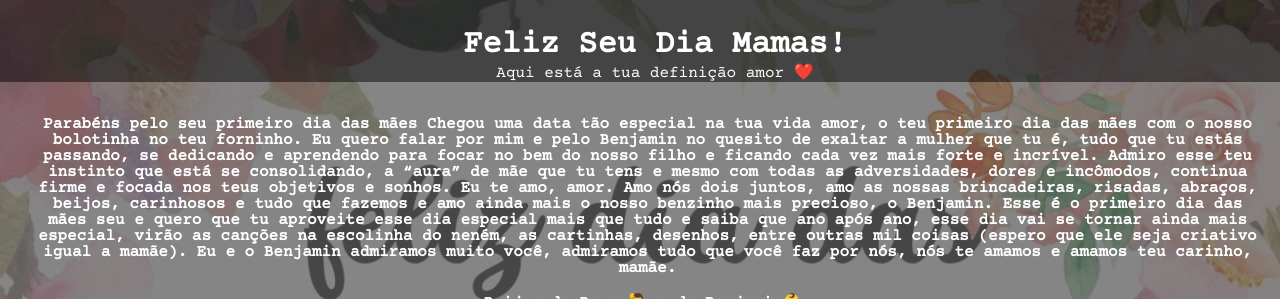
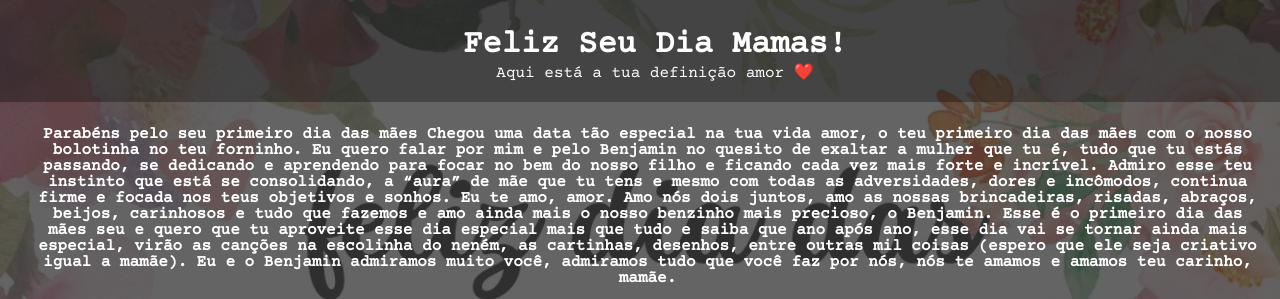
Before and after one commit to brunoaeberhardt/projeto-dia.das.maes, a plain HTML site: page index.html in a window 1280 px wide. Shown: the top 299 px of the page. Drawn offline with Linux system fonts and the light colour scheme.

Commit message:
Site Pronto 2

```diff
--- a/index.html
+++ b/index.html
@@ -33,24 +33,28 @@
         }
         header {
             padding-top: 30px;
+            padding-bottom: 20px;
+            text-shadow: 1px 1px 13px 13px rgba(0, 0, 0, 0.441);
         }
         header > p > a {
             text-decoration: none;
             color: white;
+            text-shadow: 1px 1px 13px 13px black;
         }
         header > p > a:hover {
             text-decoration: underline;
             animation-duration: 0.5s;
         }
         main {
-            background-color: rgba(95, 94, 94, 0.753);
-            padding-top: 20px;
+            background-color: rgba(60, 60, 60, 0.792);
+            padding-top: 10px;
             font-weight: bolder;
             margin: auto;
         }
         main p {
             margin: 15px;
             margin-right: 30px;
+            text-shadow: 1px 1px 13px 13px black;
         }
         main img {
             display: inline-block;
@@ -65,7 +69,7 @@
 <body>
     <header>
         <h1>Feliz Seu Dia Mamas!</h1>
-        <p><a href="https://www.google.com/search?q=significado+de+perfei%C3%A7%C3%A3o&oq=significado+de+perfei&gs_lcrp=EgZjaHJvbWUqCggBEAAYsQMYgAQyBggAEEUYOTIKCAEQABixAxiABDIHCAIQABiABDIHCAMQABiABDIHCAQQABiABDIHCAUQABiABDIHCAYQABiABDIHCAcQABiABDIHCAgQABiABDIHCAkQABiABNIBCTkxMjZqMGoxNagCCLACAQ&sourceid=chrome&ie=UTF-8">Aqui está a tua definição amor ❤️</a></p>
+        <p><a href="https://www.google.com/search?q=significado+de+perfei%C3%A7%C3%A3o&oq=significado+de+perfei&gs_lcrp=EgZjaHJvbWUqCggBEAAYsQMYgAQyBggAEEUYOTIKCAEQABixAxiABDIHCAIQABiABDIHCAMQABiABDIHCAQQABiABDIHCAUQABiABDIHCAYQABiABDIHCAcQABiABDIHCAgQABiABDIHCAkQABiABNIBCTkxMjZqMGoxNagCCLACAQ&sourceid=chrome&ie=UTF-8" target="_blank">Aqui está a tua definição amor ❤️</a></p>
     </header>
     <main>
         <p>Parabéns pelo seu primeiro dia das mães
```
